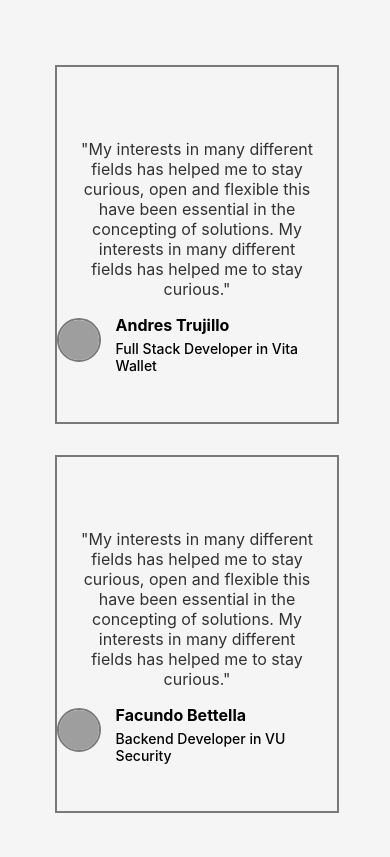
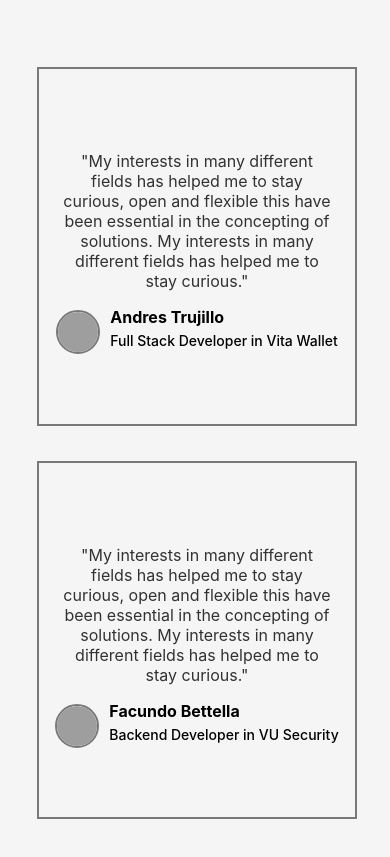
Before and after one commit to rodri-juarez/myPortfolio, a React (Create React App) app: page / in a window 390 px wide. Shown: the part 2420-3277 px from the top of the page. Built offline with nearby package versions, Linux system fonts and the light colour scheme; grey boxes are pictures that could not be loaded; a web font is replaced by a local one.

Commit message:
feat(comments): add media queries mobile

```diff
--- a/src/components/comments/comments.module.css
+++ b/src/components/comments/comments.module.css
@@ -56,7 +56,7 @@
   .divContainer {
     display: flex;
     flex-direction: column;
-    width: 80%;
+    width: 90%;
     height: 100%;
   }
   .div {
@@ -64,10 +64,15 @@
     height: 40%;
     margin: 5%;
   }
+  .infoDev {
+    margin-left: 10px;
+  }
+
 
   .p {
     width: 85%;
     color: rgb(50, 50, 50);
+    flex-wrap: wrap;
     text-align: center;
   }
 }
--- a/src/components/switch/switch.module.css
+++ b/src/components/switch/switch.module.css
@@ -58,3 +58,13 @@
   .reactSwitchLabel:active .reactSwitchButton {
     width: 60px;
   }
+
+  @media screen and (max-width: 540px) {
+    .ul {
+      display: inline-flex;
+      flex-wrap: wrap;
+      align-items: center;
+      justify-content:center;
+      width: 300px;
+    }
+  }
```
